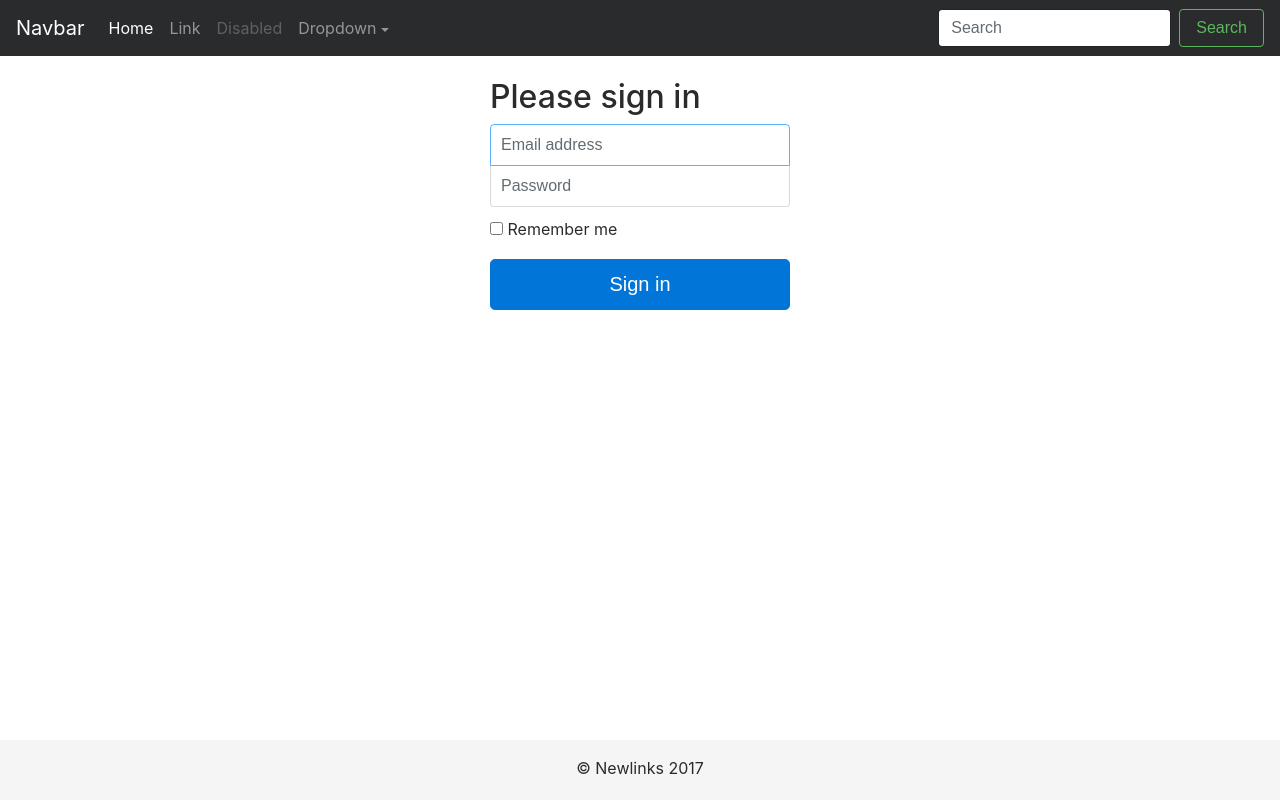
After one commit to bentamar/web_questionnaire, a Django app: template wq_app/templates/wq_app/login.html in a window 1280 px wide. The commit adds this page. Run offline with Django 3.2, Linux system fonts and the light colour scheme; the template is opened without the code that fills it, so the values that code supplies are empty; some libraries are stand-ins or nearby versions.

Commit message:
Added a login page

```diff
--- a/wq_app/static/wq_app/base.css
+++ b/wq_app/static/wq_app/base.css
@@ -19,8 +19,8 @@ footer {
   bottom: 0;
   left: 0;
   padding: 1rem;
-  max-height: 7%;
-  background-color: #efefef;
+  height: 60px;
+  background-color: #f5f5f5;
   text-align: center;
 }
 
--- /dev/null
+++ b/wq_app/static/wq_app/login.css
@@ -0,0 +1,33 @@
+.form-login {
+  max-width: 330px;
+  padding: 15px;
+  margin: 0 auto;
+}
+.form-login .form-login-heading,
+.form-login .checkbox {
+  margin-bottom: 10px;
+}
+.form-login .checkbox {
+  font-weight: normal;
+}
+.form-login .form-control {
+  position: relative;
+  height: auto;
+  -webkit-box-sizing: border-box;
+          box-sizing: border-box;
+  padding: 10px;
+  font-size: 16px;
+}
+.form-login .form-control:focus {
+  z-index: 2;
+}
+.form-login input[type="email"] {
+  margin-bottom: -1px;
+  border-bottom-right-radius: 0;
+  border-bottom-left-radius: 0;
+}
+.form-login input[type="password"] {
+  margin-bottom: 10px;
+  border-top-left-radius: 0;
+  border-top-right-radius: 0;
+}
--- /dev/null
+++ b/wq_app/templates/wq_app/login.html
@@ -0,0 +1,21 @@
+{% extends 'wq_app/base.html' %}
+{% load static %}
+{% block content %}
+<div class="container">
+    <link href="{% static "wq_app/login.css" %}" rel="stylesheet">
+    <form class="form-login">
+        <h2 class="form-login-heading">Please sign in</h2>
+        <label for="inputEmail" class="sr-only">Email address</label>
+        <input type="email" id="inputEmail" class="form-control" placeholder="Email address" required autofocus="">
+        <label for="inputPassword" class="sr-only">Password</label>
+        <input type="password" id="inputPassword" class="form-control" placeholder="Password" required>
+        <div class="checkbox">
+            <label>
+                <input type="checkbox" value="remember-me"> Remember me
+            </label>
+        </div>
+        <button class="btn btn-lg btn-primary btn-block" type="submit">Sign in</button>
+    </form>
+
+</div>
+{% endblock %}
```
